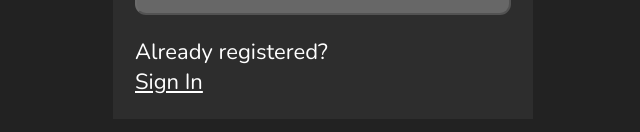
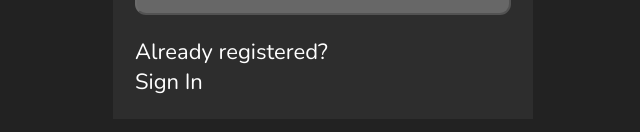
Before and after one commit to kushagrakrish/Form-Authentication, a React (Create React App) app: page /register in a window 1280 px wide. Shown: the part 692-824 px from the top of the page, without its empty margins (317-957 px from the left). Built offline with nearby package versions, Linux system fonts and the light colour scheme.

Commit message:
href fixed

```diff
--- a/src/components/Register.js
+++ b/src/components/Register.js
@@ -69,7 +69,7 @@ const Register = () => {
         <section>
           <h1>Succes!</h1>
           <p>
-            <a href='#'>Sign In</a>
+            <a>Sign In</a>
           </p>
         </section>
       ) : (
@@ -202,7 +202,7 @@ const Register = () => {
             Already registered?
             <br />
             <span className='line'>
-              <a href='#'>Sign In</a>
+              <a>Sign In</a>
             </span>
           </p>
         </section>
```
